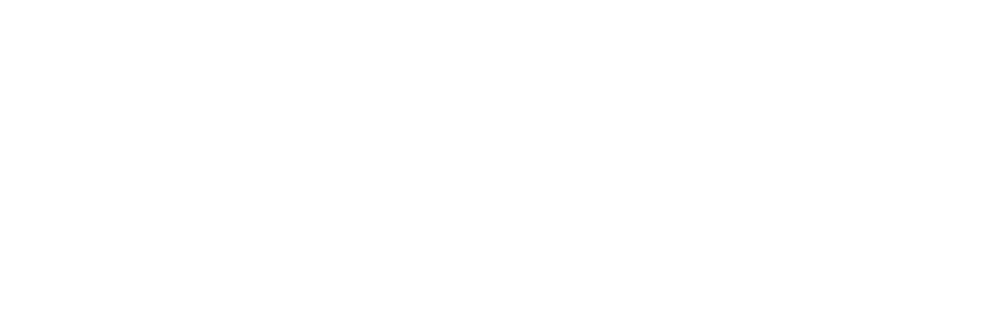
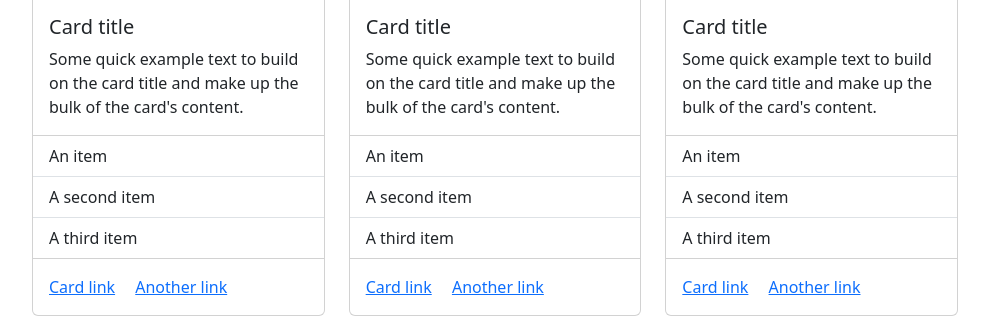
Before and after one commit to Maknick7/django_blog_17_00, a Django app: page / in a window 1280 px wide. Before the commit the part shown is empty. Shown: the part 884-1200 px from the top of the page, without its empty margins (240-1229 px from the left). Before the commit the page ends 39 px from the top, so only its background shows below. Run offline with Django 4.2, Linux system fonts and the light colour scheme; data that the repository does not hold is empty.

Commit message:
fixed home page

```diff
--- a/blog/templates/base.html
+++ b/blog/templates/base.html
@@ -9,7 +9,19 @@
     <link href="https://cdn.jsdelivr.net/npm/bootstrap@5.3.2/dist/css/bootstrap.min.css" rel="stylesheet" integrity="sha384-T3c6CoIi6uLrA9TneNEoa7RxnatzjcDSCmG1MXxSR1GAsXEV/Dwwykc2MPK8M2HN" crossorigin="anonymous">
 </head>
 <body>
-    <h1>Hello World</h1>
+{% include "include/_navbar.html" %}
+
+<div class="container">
+    <div class="row">
+        <div class="col-2">
+            {% include "include/_sidebar.html" %}
+        </div>
+        <div class="col-10">
+            {% block content %}
+            {% endblock content %}
+        </div>
+    </div>
+</div>
 
      <script src="https://cdn.jsdelivr.net/npm/bootstrap@5.3.2/dist/js/bootstrap.bundle.min.js" integrity="sha384-C6RzsynM9kWDrMNeT87bh95OGNyZPhcTNXj1NW7RuBCsyN/o0jlpcV8Qyq46cDfL" crossorigin="anonymous"></script>
 </body>
--- /dev/null
+++ b/blog/templates/include/_navbar.html
@@ -0,0 +1,39 @@
+<nav class="navbar navbar-expand-lg bg-body-tertiary mb-5">
+    <div class="container">
+        <a class="navbar-brand" href="#">Logo</a>
+        <button class="navbar-toggler" type="button" data-bs-toggle="collapse" data-bs-target="#navbarSupportedContent"
+                aria-controls="navbarSupportedContent" aria-expanded="false" aria-label="Toggle navigation">
+            <span class="navbar-toggler-icon"></span>
+        </button>
+        <div class="collapse navbar-collapse" id="navbarSupportedContent">
+            <ul class="navbar-nav me-auto mb-2 mb-lg-0">
+                <li class="nav-item dropdown">
+                    <a class="nav-link dropdown-toggle" href="#" role="button" data-bs-toggle="dropdown"
+                       aria-expanded="false">
+                        User
+                    </a>
+                    <ul class="dropdown-menu">
+                        <li><a class="dropdown-item" href="#">Добавить статью</a></li>
+                        <li><a class="dropdown-item" href="#">Мой Профиль</a></li>
+                        <li><a class="dropdown-item" href="#">Избранное</a></li>
+                        <li>
+                            <hr class="dropdown-divider">
+                        </li>
+                        <li><a class="dropdown-item" href="#">Выйти</a></li>
+                    </ul>
+                </li>
+            </ul>
+            <div class="d-flex column-gap-2 align-items-center">
+                <form class="d-flex" role="search">
+                    <input class="form-control me-2" type="search" placeholder="Search" aria-label="Search">
+                    <button class="btn btn-outline-success" type="submit">Search</button>
+                </form>
+                <a href="#" class="btn btn-success">Войти</a>
+                <a href="#" class="btn btn-warning">Регистрация</a>
+                <a href="#" class="btn btn-danger">Выйти</a>
+            </div>
+
+
+        </div>
+    </div>
+</nav>
--- /dev/null
+++ b/blog/templates/include/_sidebar.html
@@ -0,0 +1,10 @@
+{% load custom_tags %}
+
+{% get_categories as categories %}
+
+
+<div class="list-group">
+  {% for category in categories %}
+  <a href="#" class="list-group-item list-group-item-action">{{category}}</a>
+  {% endfor %}
+</div>
--- a/blog/web_site/templates/web_site/index.html
+++ b/blog/web_site/templates/web_site/index.html
@@ -4,3 +4,123 @@
 {% block title %}
 Главная станица
 {% endblock title %}
+
+
+{% block content %}
+<div class="row row-gap-4">
+    <div class="col-4">
+        <div class="card">
+            <img src="..." class="card-img-top" alt="...">
+            <div class="card-body">
+                <h5 class="card-title">Card title</h5>
+                <p class="card-text">Some quick example text to build on the card title and make up the bulk of the
+                    card's content.</p>
+            </div>
+            <ul class="list-group list-group-flush">
+                <li class="list-group-item">An item</li>
+                <li class="list-group-item">A second item</li>
+                <li class="list-group-item">A third item</li>
+            </ul>
+            <div class="card-body">
+                <a href="#" class="card-link">Card link</a>
+                <a href="#" class="card-link">Another link</a>
+            </div>
+        </div>
+    </div>
+    <div class="col-4">
+        <div class="card">
+            <img src="..." class="card-img-top" alt="...">
+            <div class="card-body">
+                <h5 class="card-title">Card title</h5>
+                <p class="card-text">Some quick example text to build on the card title and make up the bulk of the
+                    card's content.</p>
+            </div>
+            <ul class="list-group list-group-flush">
+                <li class="list-group-item">An item</li>
+                <li class="list-group-item">A second item</li>
+                <li class="list-group-item">A third item</li>
+            </ul>
+            <div class="card-body">
+                <a href="#" class="card-link">Card link</a>
+                <a href="#" class="card-link">Another link</a>
+            </div>
+        </div>
+    </div>
+    <div class="col-4">
+        <div class="card">
+            <img src="..." class="card-img-top" alt="...">
+            <div class="card-body">
+                <h5 class="card-title">Card title</h5>
+                <p class="card-text">Some quick example text to build on the card title and make up the bulk of the
+                    card's content.</p>
+            </div>
+            <ul class="list-group list-group-flush">
+                <li class="list-group-item">An item</li>
+                <li class="list-group-item">A second item</li>
+                <li class="list-group-item">A third item</li>
+            </ul>
+            <div class="card-body">
+                <a href="#" class="card-link">Card link</a>
+                <a href="#" class="card-link">Another link</a>
+            </div>
+        </div>
+    </div>
+    <div class="col-4">
+        <div class="card">
+            <img src="..." class="card-img-top" alt="...">
+            <div class="card-body">
+                <h5 class="card-title">Card title</h5>
+                <p class="card-text">Some quick example text to build on the card title and make up the bulk of the
+                    card's content.</p>
+            </div>
+            <ul class="list-group list-group-flush">
+                <li class="list-group-item">An item</li>
+                <li class="list-group-item">A second item</li>
+                <li class="list-group-item">A third item</li>
+            </ul>
+            <div class="card-body">
+                <a href="#" class="card-link">Card link</a>
+                <a href="#" class="card-link">Another link</a>
+            </div>
+        </div>
+    </div>
+    <div class="col-4">
+        <div class="card">
+            <img src="..." class="card-img-top" alt="...">
+            <div class="card-body">
+                <h5 class="card-title">Card title</h5>
+                <p class="card-text">Some quick example text to build on the card title and make up the bulk of the
+                    card's content.</p>
+            </div>
+            <ul class="list-group list-group-flush">
+                <li class="list-group-item">An item</li>
+                <li class="list-group-item">A second item</li>
+                <li class="list-group-item">A third item</li>
+            </ul>
+            <div class="card-body">
+                <a href="#" class="card-link">Card link</a>
+                <a href="#" class="card-link">Another link</a>
+            </div>
+        </div>
+    </div>
+    <div class="col-4">
+        <div class="card">
+            <img src="..." class="card-img-top" alt="...">
+            <div class="card-body">
+                <h5 class="card-title">Card title</h5>
+                <p class="card-text">Some quick example text to build on the card title and make up the bulk of the
+                    card's content.</p>
+            </div>
+            <ul class="list-group list-group-flush">
+                <li class="list-group-item">An item</li>
+                <li class="list-group-item">A second item</li>
+                <li class="list-group-item">A third item</li>
+            </ul>
+            <div class="card-body">
+                <a href="#" class="card-link">Card link</a>
+                <a href="#" class="card-link">Another link</a>
+            </div>
+        </div>
+    </div>
+</div>
+{% endblock content %}
--- /dev/null
+++ b/blog/web_site/templatetags/custom_tags.py
@@ -0,0 +1,11 @@
+from django import template
+
+from web_site.models import Category
+
+
+register = template.Library()
+
+@register.simple_tag()
+def get_categories():
+    categories = Category.objects.all()
+    return categories
```
Also changed, not shown: blog/web_site/templatetags/__init__.py (added), 1 other file.
